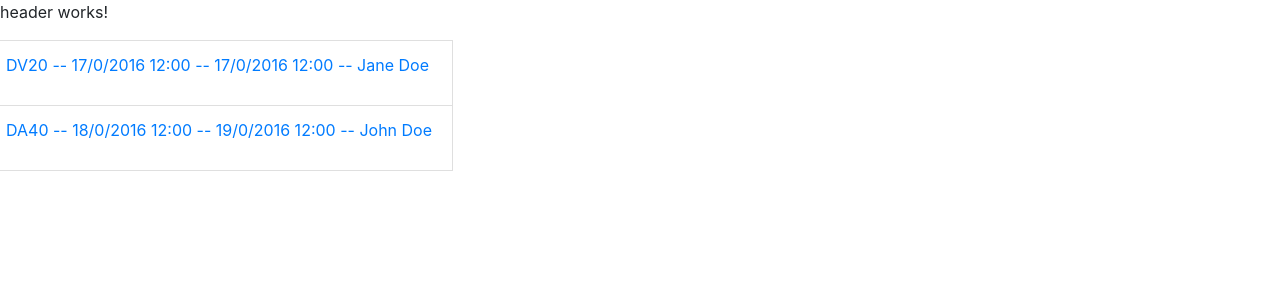
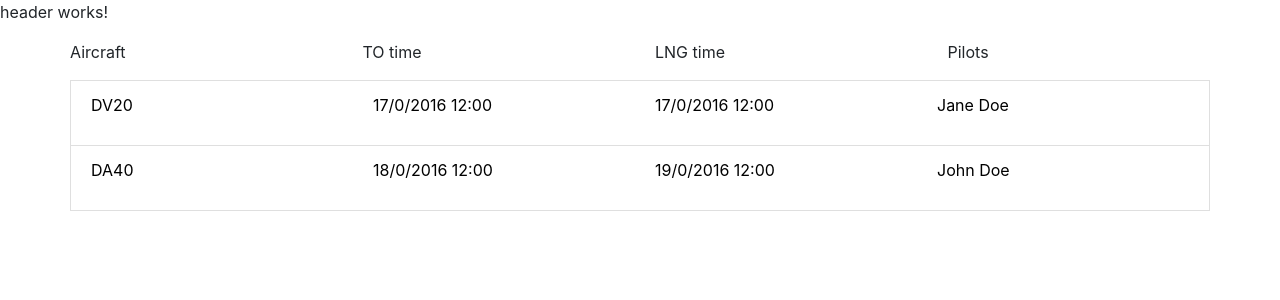
Before and after one commit to valeriu-viscreanu/Pilot-logbook-FE, an Angular app: page / in a window 1280 px wide. Shown: the top 300 px of the page. Built offline with nearby package versions, Linux system fonts and the light colour scheme.

Commit message:
table layout for fights

```diff
--- a/src/app/flight-hours/list/list.component.css
+++ b/src/app/flight-hours/list/list.component.css
@@ -0,0 +1,4 @@
+a {
+    text-decoration:  none;
+    color: black;
+}
--- a/src/app/flight-hours/list/list.component.html
+++ b/src/app/flight-hours/list/list.component.html
@@ -1,7 +1,32 @@
-<div class="row">
-<div class="column-xd-12">
-<a href="#" *ngFor="let flight of Flights" class="list-group-item clearfix">
-   <p> {{flight.aircraft}} --  {{flight.takeoffTime | date: 'd/m/y h:mm'}} -- {{flight.landingTime| date: 'd/m/y h:mm'}} -- {{flight.pilots}}</p>
+<div class="container p-0">
+    <div class="row p-0">
+        <div class="col">
+            <p> Aircraft</p>
+        </div>
+        <div class="col">
+            <p> TO time</p>
+        </div>
+        <div class="col">
+            <p> LNG time</p>
+        </div>
+        <div class="col">
+            <p>  Pilots</p>
+        </div>
+    </div>
+    <a href="#" *ngFor="let flight of Flights" class="list-group-item clearfix">
+        <div class="row p-0">
+            <div class="col">
+                <p> {{flight.aircraft}}</p>
+            </div>
+            <div class="col">
+                <p> {{flight.takeoffTime | date: 'd/m/y h:mm'}}</p>
+            </div>
+            <div class="col">
+                <p>  {{flight.landingTime| date: 'd/m/y h:mm'}}</p>
+            </div>
+            <div class="col">
+                <p>  {{flight.pilots}}</p>
+            </div>
+        </div>
     </a>
-    </div>
 </div>
```
